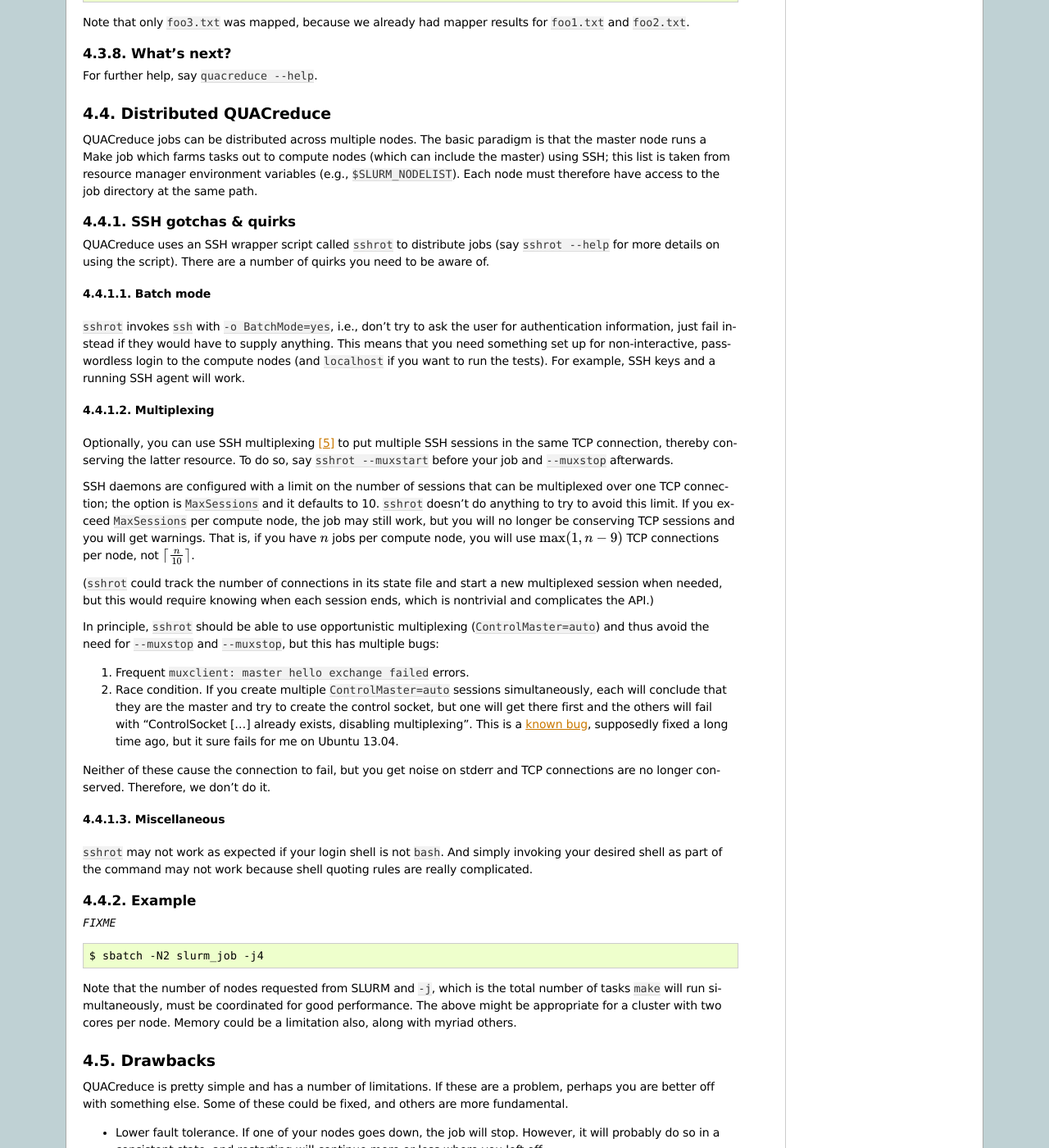
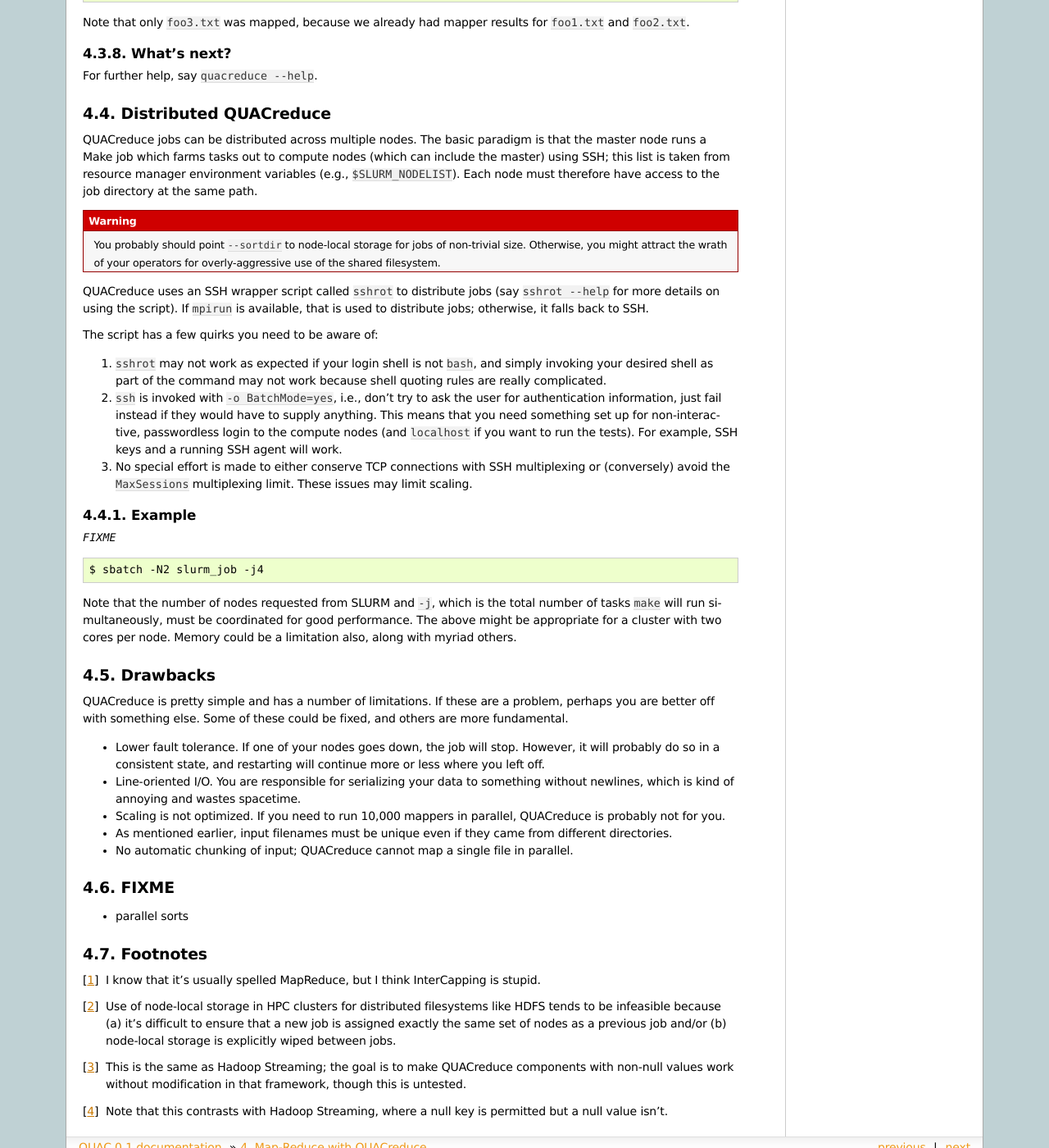
Before and after one commit to reidpr/quac, a Sphinx documentation site: the page built from sphinx/map_reduce.rst, in a window 1280 px wide and 1400 px high, scrolled down 3336 px. Shown: the whole window at 82% size. Built offline with Sphinx 7.4.7, drawn with Linux system fonts in a browser that asks for light colours; formulas are drawn with MathJax 3; some of the changed text lies outside the part shown.

Commit message:
remove SSH multiplexing (closes #101, #88)

```diff
--- a/README.rst
+++ b/README.rst
@@ -40,7 +40,6 @@ the chances of your bug being understood and fixed, take a look at `"Three
 parts to every good bug report"
 <http://www.joelonsoftware.com/articles/fog0000000029.html>`_ (scroll down).
 
-
 **That said, note that unlike many open source projects, we make a point of
 being friendly to bug reporters, even newbies.** Therefore, please don't
 hesitate to report a bug, even if you're inexperienced with QUAC or feel
--- a/sphinx/map_reduce.rst
+++ b/sphinx/map_reduce.rst
@@ -249,67 +249,32 @@ is that the master node runs a Make job which farms tasks out to compute nodes
 manager environment variables (e.g., ``$SLURM_NODELIST``). Each node must
 therefore have access to the job directory at the same path.
 
+.. warning:: You probably should point ``--sortdir`` to node-local storage for
+             jobs of non-trivial size. Otherwise, you might attract the wrath
+             of your operators for overly-aggressive use of the shared
+             filesystem.
 
-SSH gotchas & quirks
---------------------
 
 QUACreduce uses an SSH wrapper script called ``sshrot`` to distribute jobs
-(say ``sshrot --help`` for more details on using the script). There are a
-number of quirks you need to be aware of.
+(say ``sshrot --help`` for more details on using the script). If ``mpirun`` is
+available, that is used to distribute jobs; otherwise, it falls back to SSH.
 
-Batch mode
-~~~~~~~~~~
+The script has a few quirks you need to be aware of:
 
-``sshrot`` invokes ``ssh`` with ``-o BatchMode=yes``, i.e., don't try to ask
-the user for authentication information, just fail instead if they would have
-to supply anything. This means that you need something set up for
-non-interactive, passwordless login to the compute nodes (and ``localhost`` if
-you want to run the tests). For example, SSH keys and a running SSH agent will
-work.
+#. ``sshrot`` may not work as expected if your login shell is not ``bash``,
+   and simply invoking your desired shell as part of the command may not work
+   because shell quoting rules are really complicated.
 
-Multiplexing
-~~~~~~~~~~~~
+#. ``ssh`` is invoked with ``-o BatchMode=yes``, i.e., don't try to ask the
+   user for authentication information, just fail instead if they would have
+   to supply anything. This means that you need something set up for
+   non-interactive, passwordless login to the compute nodes (and ``localhost``
+   if you want to run the tests). For example, SSH keys and a running SSH
+   agent will work.
 
-Optionally, you can use SSH multiplexing [5]_ to put multiple SSH sessions in
-the same TCP connection, thereby conserving the latter resource. To do so, say
-``sshrot --muxstart`` before your job and ``--muxstop`` afterwards.
-
-SSH daemons are configured with a limit on the number of sessions that can be
-multiplexed over one TCP connection; the option is ``MaxSessions`` and it
-defaults to 10. ``sshrot`` doesn't do anything to try to avoid this limit. If
-you exceed ``MaxSessions`` per compute node, the job may still work, but you
-will no longer be conserving TCP sessions and you will get warnings. That is,
-if you have :math:`n` jobs per compute node, you will use :math:`\max(1, n-9)`
-TCP connections per node, not :math:`\lceil \frac{n}{10} \rceil`.
-
-(``sshrot`` could track the number of connections in its state file and start
-a new multiplexed session when needed, but this would require knowing when
-each session ends, which is nontrivial and complicates the API.)
-
-In principle, ``sshrot`` should be able to use opportunistic multiplexing
-(``ControlMaster=auto``) and thus avoid the need for ``--muxstop`` and
-``--muxstop``, but this has multiple bugs:
-
-1. Frequent ``muxclient: master hello exchange failed`` errors.
-
-2. Race condition. If you create multiple ``ControlMaster=auto`` sessions
-   simultaneously, each will conclude that they are the master and try to
-   create the control socket, but one will get there first and the others will
-   fail with "ControlSocket [...] already exists, disabling multiplexing".
-   This is a `known bug <https://bugzilla.mindrot.org/show_bug.cgi?id=1349>`_,
-   supposedly fixed a long time ago, but it sure fails for me on Ubuntu 13.04.
-
-Neither of these cause the connection to fail, but you get noise on stderr and
-TCP connections are no longer conserved. Therefore, we don't do it.
-
-
-Miscellaneous
-~~~~~~~~~~~~~
-
-``sshrot`` may not work as expected if your login shell is not ``bash``. And
-simply invoking your desired shell as part of the command may not work because
-shell quoting rules are really complicated.
-
+#. No special effort is made to either conserve TCP connections with SSH
+   multiplexing or (conversely) avoid the ``MaxSessions`` multiplexing limit.
+   These issues may limit scaling.
 
 Example
 -------
@@ -340,7 +305,7 @@ be fixed, and others are more fundamental.
 * Line-oriented I/O. You are responsible for serializing your data to
   something without newlines, which is kind of annoying and wastes spacetime.
 
-* Scaling is not as good. If you need to run 10,000 mappers in parallel,
+* Scaling is not optimized. If you need to run 10,000 mappers in parallel,
   QUACreduce is probably not for you.
 
 * As mentioned earlier, input filenames must be unique even if they came from
@@ -374,7 +338,3 @@ Footnotes
 
 .. [4] Note that this contrasts with Hadoop Streaming, where a null key is
        permitted but a null value isn't.
-
-.. [5] See the options ``ControlMaster``, ``ControlPath``, and
-       ``ControlPersist`` in the `ssh_config man page
-       <http://www.openbsd.org/cgi-bin/man.cgi?query=ssh_config>`_.
```
Also changed, not shown: other parts of sphinx/map_reduce.rst (+0 -1 lines), 4 other files.
